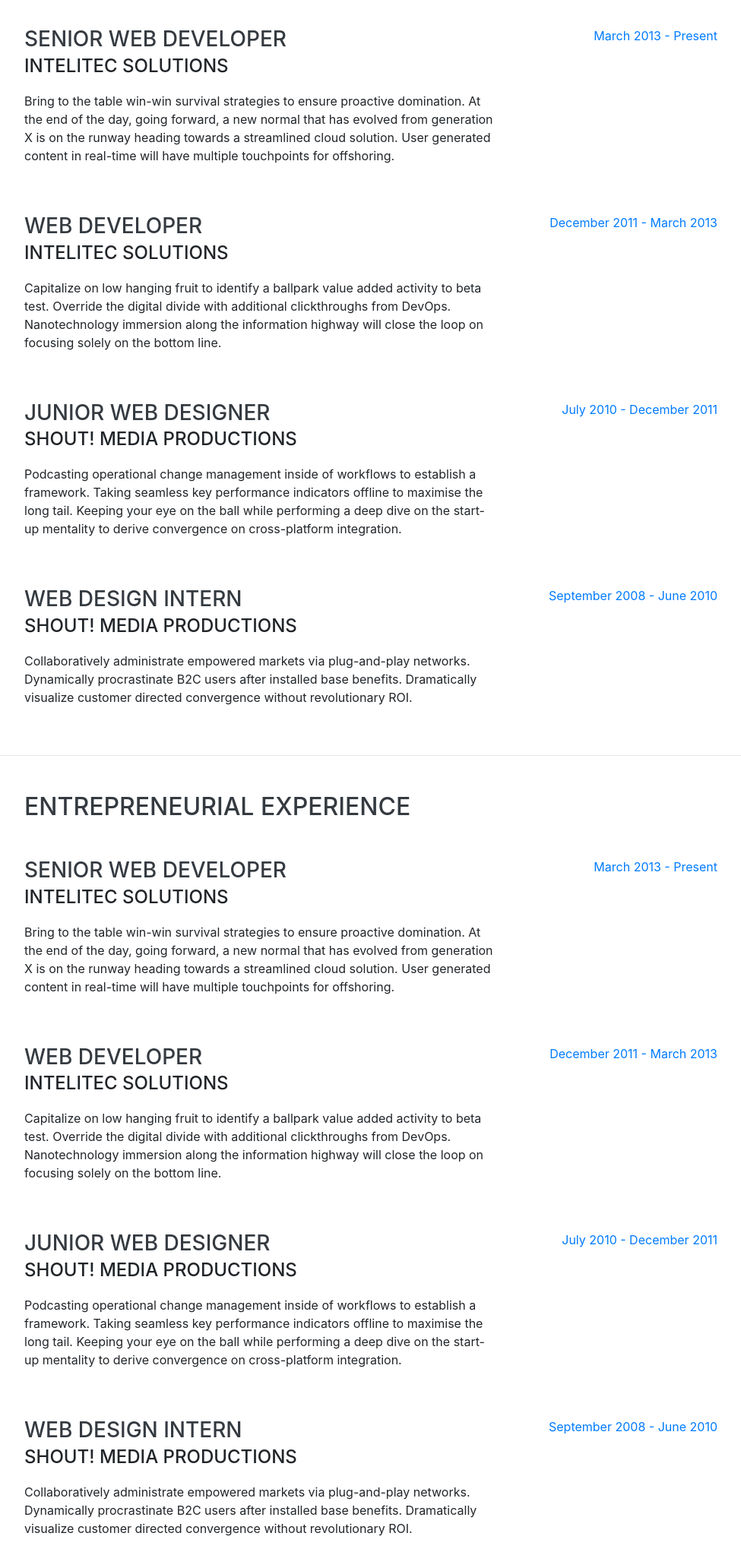
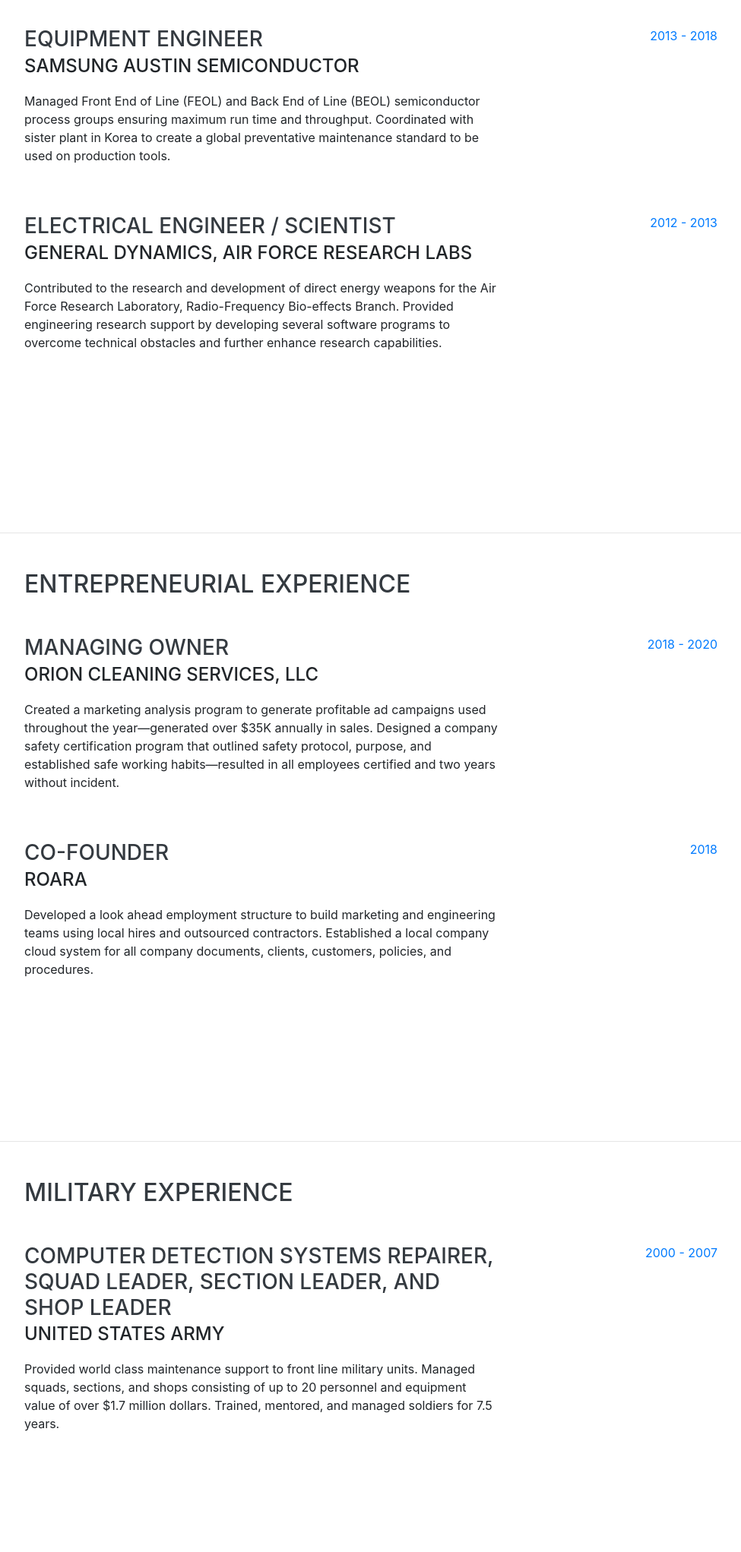
Before and after one commit to jeff-mos-def/Resume-Site, a website with bundled scripts: page index.html in a window 1280 px wide. Shown: the part 900-2943 px from the top of the page at 76% size, without its empty margins (288-1263 px from the left). Built offline with nearby package versions, Linux system fonts and the light colour scheme; a web font is replaced by a local one.

Commit message:
Updated Job History

```diff
--- a/index.html
+++ b/index.html
@@ -99,45 +99,23 @@
 
         <div class="resume-item d-flex flex-column flex-md-row justify-content-between mb-5">
           <div class="resume-content">
-            <h3 class="mb-0">Senior Web Developer</h3>
-            <div class="subheading mb-3">Intelitec Solutions</div>
-            <p>Bring to the table win-win survival strategies to ensure proactive domination. At the end of the day, going forward, a new normal that has evolved from generation X is on the runway heading towards a streamlined cloud solution. User generated content in real-time will have multiple touchpoints for offshoring.</p>
+            <h3 class="mb-0">Equipment Engineer</h3>
+            <div class="subheading mb-3">Samsung Austin Semiconductor</div>
+            <p>Managed Front End of Line (FEOL) and Back End of Line (BEOL) semiconductor process groups ensuring maximum run time and throughput. Coordinated with sister plant in Korea to create a global preventative maintenance standard to be used on production tools.</p>
           </div>
           <div class="resume-date text-md-right">
-            <span class="text-primary">March 2013 - Present</span>
+            <span class="text-primary">2013 - 2018</span>
           </div>
         </div>
 
         <div class="resume-item d-flex flex-column flex-md-row justify-content-between mb-5">
           <div class="resume-content">
-            <h3 class="mb-0">Web Developer</h3>
-            <div class="subheading mb-3">Intelitec Solutions</div>
-            <p>Capitalize on low hanging fruit to identify a ballpark value added activity to beta test. Override the digital divide with additional clickthroughs from DevOps. Nanotechnology immersion along the information highway will close the loop on focusing solely on the bottom line.</p>
+            <h3 class="mb-0">Electrical Engineer / Scientist</h3>
+            <div class="subheading mb-3">General Dynamics, Air Force Research Labs</div>
+            <p>Contributed to the research and development of direct energy weapons for the Air Force Research Laboratory, Radio-Frequency Bio-effects Branch. Provided engineering research support by developing several software programs to overcome technical obstacles and further enhance research capabilities.</p>
           </div>
           <div class="resume-date text-md-right">
-            <span class="text-primary">December 2011 - March 2013</span>
-          </div>
-        </div>
-
-        <div class="resume-item d-flex flex-column flex-md-row justify-content-between mb-5">
-          <div class="resume-content">
-            <h3 class="mb-0">Junior Web Designer</h3>
-            <div class="subheading mb-3">Shout! Media Productions</div>
-            <p>Podcasting operational change management inside of workflows to establish a framework. Taking seamless key performance indicators offline to maximise the long tail. Keeping your eye on the ball while performing a deep dive on the start-up mentality to derive convergence on cross-platform integration.</p>
-          </div>
-          <div class="resume-date text-md-right">
-            <span class="text-primary">July 2010 - December 2011</span>
-          </div>
-        </div>
-
-        <div class="resume-item d-flex flex-column flex-md-row justify-content-between">
-          <div class="resume-content">
-            <h3 class="mb-0">Web Design Intern</h3>
-            <div class="subheading mb-3">Shout! Media Productions</div>
-            <p>Collaboratively administrate empowered markets via plug-and-play networks. Dynamically procrastinate B2C users after installed base benefits. Dramatically visualize customer directed convergence without revolutionary ROI.</p>
-          </div>
-          <div class="resume-date text-md-right">
-            <span class="text-primary">September 2008 - June 2010</span>
+            <span class="text-primary">2012 - 2013</span>
           </div>
         </div>
 
@@ -153,45 +131,23 @@
 
         <div class="resume-item d-flex flex-column flex-md-row justify-content-between mb-5">
           <div class="resume-content">
-            <h3 class="mb-0">Senior Web Developer</h3>
-            <div class="subheading mb-3">Intelitec Solutions</div>
-            <p>Bring to the table win-win survival strategies to ensure proactive domination. At the end of the day, going forward, a new normal that has evolved from generation X is on the runway heading towards a streamlined cloud solution. User generated content in real-time will have multiple touchpoints for offshoring.</p>
+            <h3 class="mb-0">Managing Owner</h3>
+            <div class="subheading mb-3">Orion Cleaning Services, LLC</div>
+            <p>Created a marketing analysis program to generate profitable ad campaigns used throughout the year—generated over $35K annually in sales. Designed a company safety certification program that outlined safety protocol, purpose, and established safe working habits—resulted in all employees certified and two years without incident.</p>
           </div>
           <div class="resume-date text-md-right">
-            <span class="text-primary">March 2013 - Present</span>
+            <span class="text-primary">2018 - 2020</span>
           </div>
         </div>
 
         <div class="resume-item d-flex flex-column flex-md-row justify-content-between mb-5">
           <div class="resume-content">
-            <h3 class="mb-0">Web Developer</h3>
-            <div class="subheading mb-3">Intelitec Solutions</div>
-            <p>Capitalize on low hanging fruit to identify a ballpark value added activity to beta test. Override the digital divide with additional clickthroughs from DevOps. Nanotechnology immersion along the information highway will close the loop on focusing solely on the bottom line.</p>
+            <h3 class="mb-0">Co-Founder</h3>
+            <div class="subheading mb-3">ROARA</div>
+            <p>Developed a look ahead employment structure to build marketing and engineering teams using local hires and outsourced contractors. Established a local company cloud system for all company documents, clients, customers, policies, and procedures. </p>
           </div>
           <div class="resume-date text-md-right">
-            <span class="text-primary">December 2011 - March 2013</span>
-          </div>
-        </div>
-
-        <div class="resume-item d-flex flex-column flex-md-row justify-content-between mb-5">
-          <div class="resume-content">
-            <h3 class="mb-0">Junior Web Designer</h3>
-            <div class="subheading mb-3">Shout! Media Productions</div>
-            <p>Podcasting operational change management inside of workflows to establish a framework. Taking seamless key performance indicators offline to maximise the long tail. Keeping your eye on the ball while performing a deep dive on the start-up mentality to derive convergence on cross-platform integration.</p>
-          </div>
-          <div class="resume-date text-md-right">
-            <span class="text-primary">July 2010 - December 2011</span>
-          </div>
-        </div>
-
-        <div class="resume-item d-flex flex-column flex-md-row justify-content-between">
-          <div class="resume-content">
-            <h3 class="mb-0">Web Design Intern</h3>
-            <div class="subheading mb-3">Shout! Media Productions</div>
-            <p>Collaboratively administrate empowered markets via plug-and-play networks. Dynamically procrastinate B2C users after installed base benefits. Dramatically visualize customer directed convergence without revolutionary ROI.</p>
-          </div>
-          <div class="resume-date text-md-right">
-            <span class="text-primary">September 2008 - June 2010</span>
+            <span class="text-primary">2018</span>
           </div>
         </div>
 
@@ -207,45 +163,12 @@
 
         <div class="resume-item d-flex flex-column flex-md-row justify-content-between mb-5">
           <div class="resume-content">
-            <h3 class="mb-0">Senior Web Developer</h3>
-            <div class="subheading mb-3">Intelitec Solutions</div>
-            <p>Bring to the table win-win survival strategies to ensure proactive domination. At the end of the day, going forward, a new normal that has evolved from generation X is on the runway heading towards a streamlined cloud solution. User generated content in real-time will have multiple touchpoints for offshoring.</p>
+            <h3 class="mb-0">Computer Detection Systems Repairer, Squad Leader, Section Leader, and Shop Leader</h3>
+            <div class="subheading mb-3">United States Army</div>
+            <p>Provided world class maintenance support to front line military units. Managed squads, sections, and shops consisting of up to 20 personnel and equipment value of over $1.7 million dollars. Trained, mentored, and managed soldiers for 7.5 years.</p>
           </div>
           <div class="resume-date text-md-right">
-            <span class="text-primary">March 2013 - Present</span>
-          </div>
-        </div>
-
-        <div class="resume-item d-flex flex-column flex-md-row justify-content-between mb-5">
-          <div class="resume-content">
-            <h3 class="mb-0">Web Developer</h3>
-            <div class="subheading mb-3">Intelitec Solutions</div>
-            <p>Capitalize on low hanging fruit to identify a ballpark value added activity to beta test. Override the digital divide with additional clickthroughs from DevOps. Nanotechnology immersion along the information highway will close the loop on focusing solely on the bottom line.</p>
-          </div>
-          <div class="resume-date text-md-right">
-            <span class="text-primary">December 2011 - March 2013</span>
-          </div>
-        </div>
-
-        <div class="resume-item d-flex flex-column flex-md-row justify-content-between mb-5">
-          <div class="resume-content">
-            <h3 class="mb-0">Junior Web Designer</h3>
-            <div class="subheading mb-3">Shout! Media Productions</div>
-            <p>Podcasting operational change management inside of workflows to establish a framework. Taking seamless key performance indicators offline to maximise the long tail. Keeping your eye on the ball while performing a deep dive on the start-up mentality to derive convergence on cross-platform integration.</p>
-          </div>
-          <div class="resume-date text-md-right">
-            <span class="text-primary">July 2010 - December 2011</span>
-          </div>
-        </div>
-
-        <div class="resume-item d-flex flex-column flex-md-row justify-content-between">
-          <div class="resume-content">
-            <h3 class="mb-0">Web Design Intern</h3>
-            <div class="subheading mb-3">Shout! Media Productions</div>
-            <p>Collaboratively administrate empowered markets via plug-and-play networks. Dynamically procrastinate B2C users after installed base benefits. Dramatically visualize customer directed convergence without revolutionary ROI.</p>
-          </div>
-          <div class="resume-date text-md-right">
-            <span class="text-primary">September 2008 - June 2010</span>
+            <span class="text-primary">2000 - 2007</span>
           </div>
         </div>
 
```
